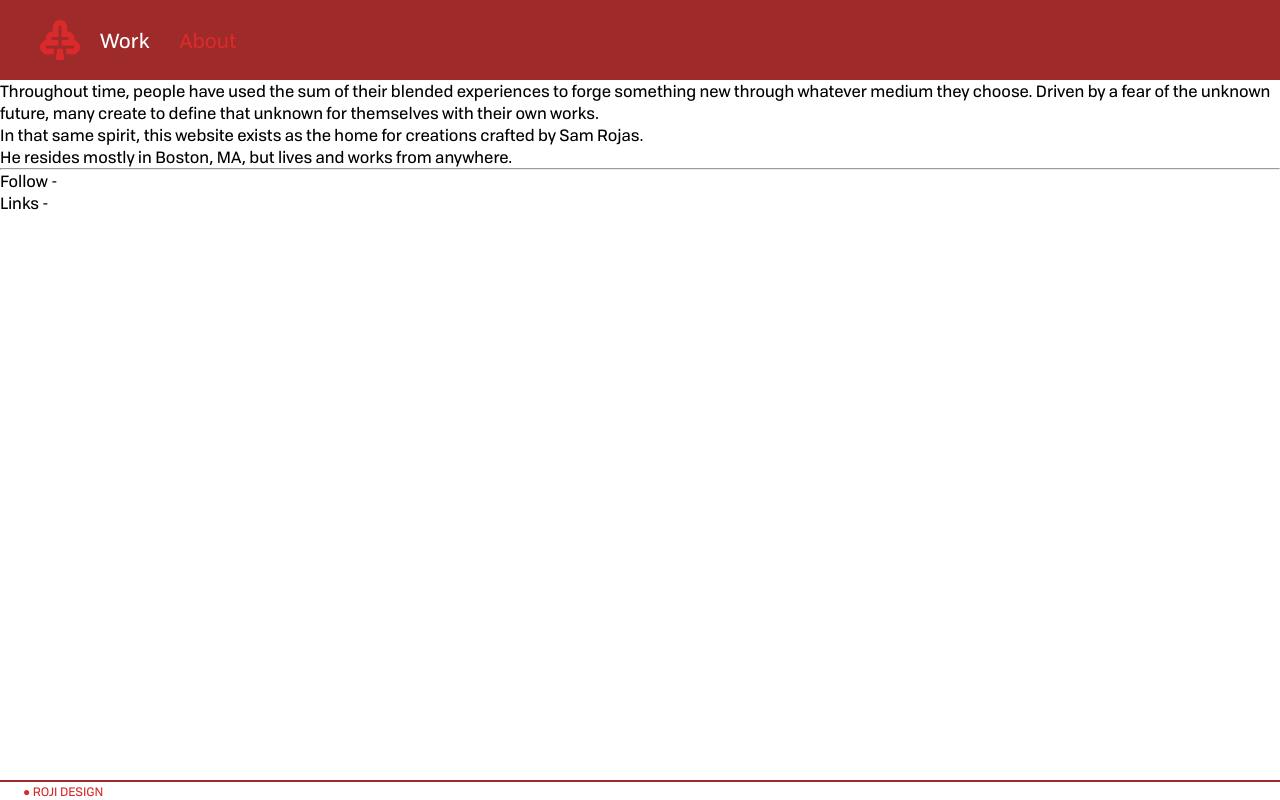
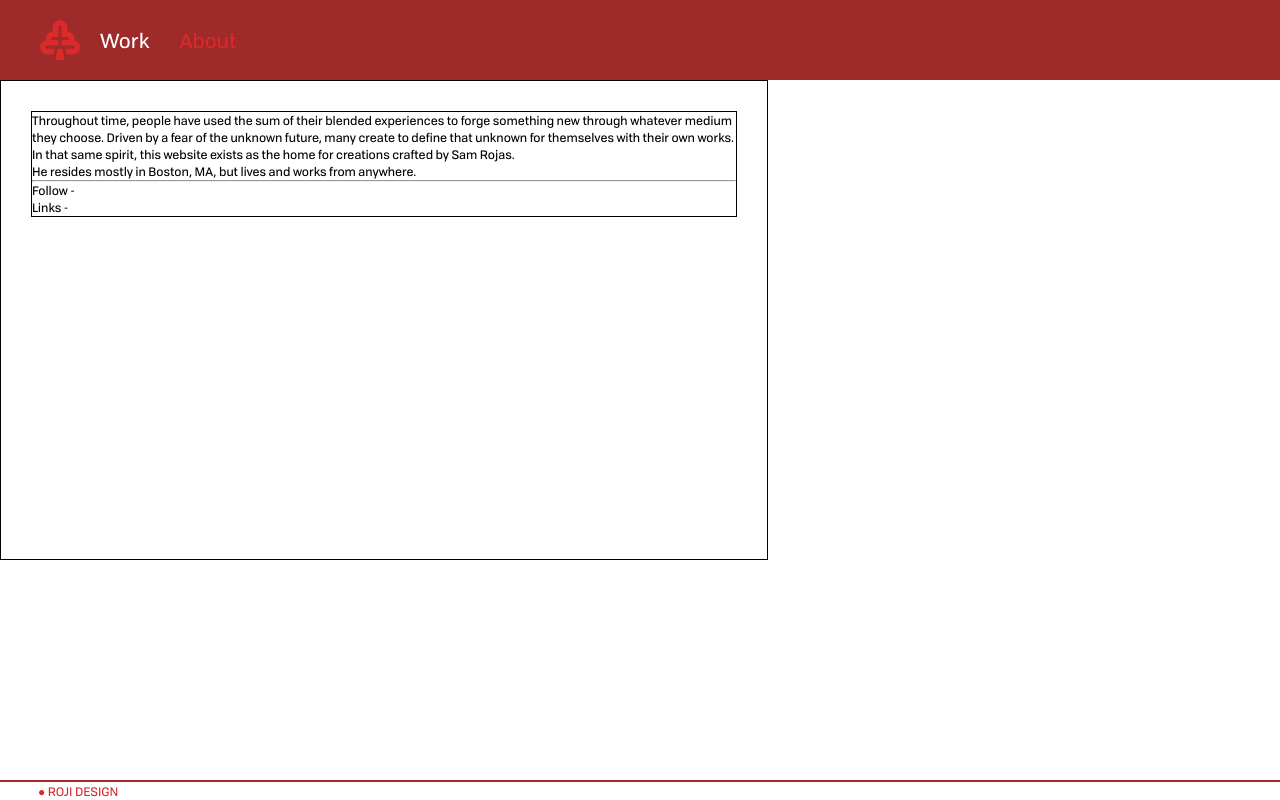
Before and after one commit to samrojas/roji, a React (Create React App) app: page /about in a window 1280 px wide. Built offline with nearby package versions, Linux system fonts and the light colour scheme.

Commit message:
gallery updates

```diff
--- a/src/App.css
+++ b/src/App.css
@@ -88,7 +88,7 @@ button p:hover{
 
 .fixed-footer p{
   margin:  1px;
-  padding-left: 20px;
+  padding-left: 35px;
 }
 
 
@@ -191,25 +191,32 @@ li{
 
 .about{
   display: flex;
-  justify-content: center;
-  align-items: center;
+  justify-content:left;
   border: 1px solid none;
   height: 60vh;
 }
 
 .paragraph-container{
   height: 60vh;
-
-  border: 1px solid none;
+  border: 1px solid black;
+  width: 60vw;
+  align-self: flex-start;
+  padding: 30px;
 }
 
 .paragraph{
-  border: 1px solid none;
+  border: 1px solid black;
 }
+
+.paragraph p{
+  font-size: 12px;
+}
+
 .about-pic{
   border: 1px solid none;
   background-image: url("./img/ROJI@3x.png");
 }
+
 /*
 body{
   z-index: 80;
--- a/src/components/About.js
+++ b/src/components/About.js
@@ -2,9 +2,9 @@ function About(){
     return(
 
     <div className="about">
-       {/* <div className='about-pic'>
+       <div className='about-pic'>
 
-       </div> */}
+       </div>
        <div className='paragraph-container'>
             <div className='header'>
                 <p></p>
--- a/src/components/Work.js
+++ b/src/components/Work.js
@@ -95,12 +95,6 @@ function WorkContents(props){
                 height: 1
             },
             {
-                // ALDA Gaming Logo
-                src: "https://www.dropbox.com/s/uy3ltp1ahlt2kqo/aldagaming-web.png",
-                width: 6,
-                height: 4
-            },
-            {
                 // Clicky_D Logo
                 src: 'https://www.dropbox.com/s/urnpv71udp9w8yp/clickyd-web2.gif',
                 width: 4,
@@ -113,16 +107,22 @@ function WorkContents(props){
                 height: 1
             },
             {
-                // On the Brink Logo
-                src: 'https://www.dropbox.com/s/ibgmpm49i7e6phr/onthebrink-web.gif',
-                width: 16,
-                height: 9
+                // ALDA Gaming Logo
+                src: "https://www.dropbox.com/s/uy3ltp1ahlt2kqo/aldagaming-web.png",
+                width: 6,
+                height: 4
             },
             {
                 // Hops of Hollow Logo
                 src:  'https://www.dropbox.com/s/ldgr9mjvhqqz8k1/HOH-web.png',
                 width: 1,
                 height: 1
+            },
+            {
+                // On the Brink Logo
+                src: 'https://www.dropbox.com/s/ibgmpm49i7e6phr/onthebrink-web.gif',
+                width: 16,
+                height: 9
             },
             {
                 // JSidney Logo
@@ -185,16 +185,16 @@ function WorkContents(props){
                     height: 9
                 },
                 {
+                    // Wizard Weekend 3.0
+                    src: 'https://www.dropbox.com/s/esrz5nytie64eki/ani3.0.gif',
+                    width: 1,
+                    height: 1
+                },
+                {
                     // The Lost Summer - Title Card
                     src:  'https://www.dropbox.com/s/0naayr6ogcreu9i/TLS-TitleCard.png',
                     width: 4,
                     height: 3
-                },
-                {
-                    // Wizard Weekend 3.0
-                    src: 'https://www.dropbox.com/s/esrz5nytie64eki/ani3.0.gif',
-                    width: 1,
-                    height: 1
                 },
                 {
                     // Island City - Playlist Cover
@@ -305,28 +305,28 @@ function WorkContents(props){
                     height: 4
                 },
                 {
+                    // PARCO Neon
+                    src:  'https://www.dropbox.com/s/5zkoqcxovpj6ivb/parco-web.jpeg',
+                    width: 4,
+                    height: 6
+                },
+                {
                     // Nahant Beach
                     src:  'https://www.dropbox.com/s/aeiopx6nr7mpeqh/Nahant-web.jpeg',
                     width: 4,
                     height:3
                 },
                 {
-                    // PARCO Neon
-                    src:  'https://www.dropbox.com/s/5zkoqcxovpj6ivb/parco-web.jpeg',
-                    width: 4,
-                    height: 6
+                    // Les Invalides
+                    src: 'https://www.dropbox.com/s/doixbowruv0qf8w/lesinvalides-web.jpeg',
+                    width: 3,
+                    height: 4
                 },
                 {
                     // Zurich Station
                     src:'https://www.dropbox.com/s/7xhyo7ad6daq47p/zurichcentralstation-web.jpeg',
                     width: 16,
                     height: 9
-                },
-                {
-                    // Les Invalides
-                    src: 'https://www.dropbox.com/s/doixbowruv0qf8w/lesinvalides-web.jpeg',
-                    width: 3,
-                    height: 4
                 },
                 {
                     // Venetian Lamp
@@ -341,10 +341,22 @@ function WorkContents(props){
                     height: 938
                 },
                 {
+                    // Needle
+                    src: 'https://www.dropbox.com/s/fihbsw8g75mim2p/needle-web.jpeg',
+                    width: 9,
+                    height: 16
+                },
+                {
                     // River Seine
                     src: 'https://www.dropbox.com/s/xsjuf9gdwf85hb4/seine-web.jpeg',
                     width: 4,
                     height: 3
+                },
+                {
+                    // Travelling Robot
+                    src: 'https://www.dropbox.com/s/x8clx1ln9tq6oyo/travellingrobot-web.jpeg',
+                    width: 3,
+                    height: 4
                 },
                 {
                     // Sunset
@@ -375,12 +387,6 @@ function WorkContents(props){
                     src: 'https://www.dropbox.com/s/jpzx5qezz7x3hi2/wacobridge-web.jpeg',
                     width: 4,
                     height: 3
-                },
-                {
-                    // Travelling Robot
-                    src: 'https://www.dropbox.com/s/x8clx1ln9tq6oyo/travellingrobot-web.jpeg',
-                    width: 3,
-                    height: 4
                 },
                 {
                     // Rocky Shores
@@ -436,12 +442,7 @@ function WorkContents(props){
                     width: 16,
                     height: 9
                 },
-                {
-                    // Needle
-                    src: 'https://www.dropbox.com/s/fihbsw8g75mim2p/needle-web.jpeg',
-                    width: 9,
-                    height: 16
-                },
+
                 {
                     // Nijo
                     src: 'https://www.dropbox.com/s/5lyrdnooszt49hw/nijo-web.jpeg',
@@ -550,7 +551,7 @@ function WorkContents(props){
     console.log(content)
     return(
         <div className='masonry'>
-            <Gallery margin={10} photos={content} />
+            <Gallery margin={5} photos={content} />
         </div>
     )
 }
```
